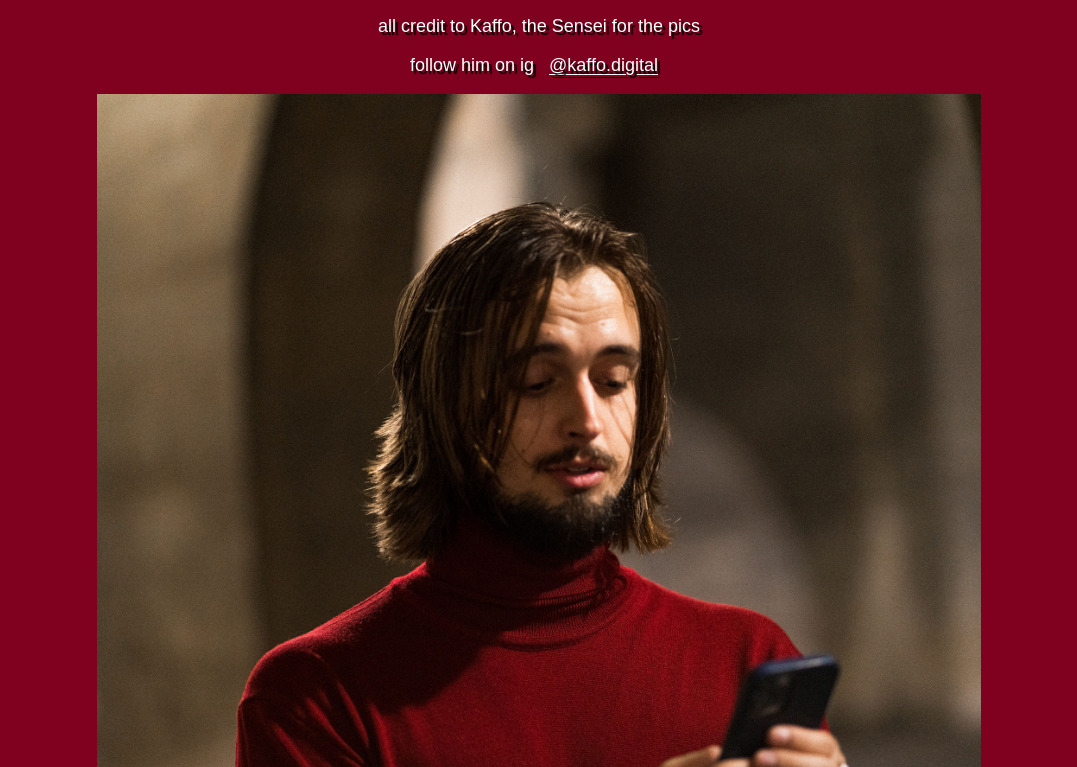
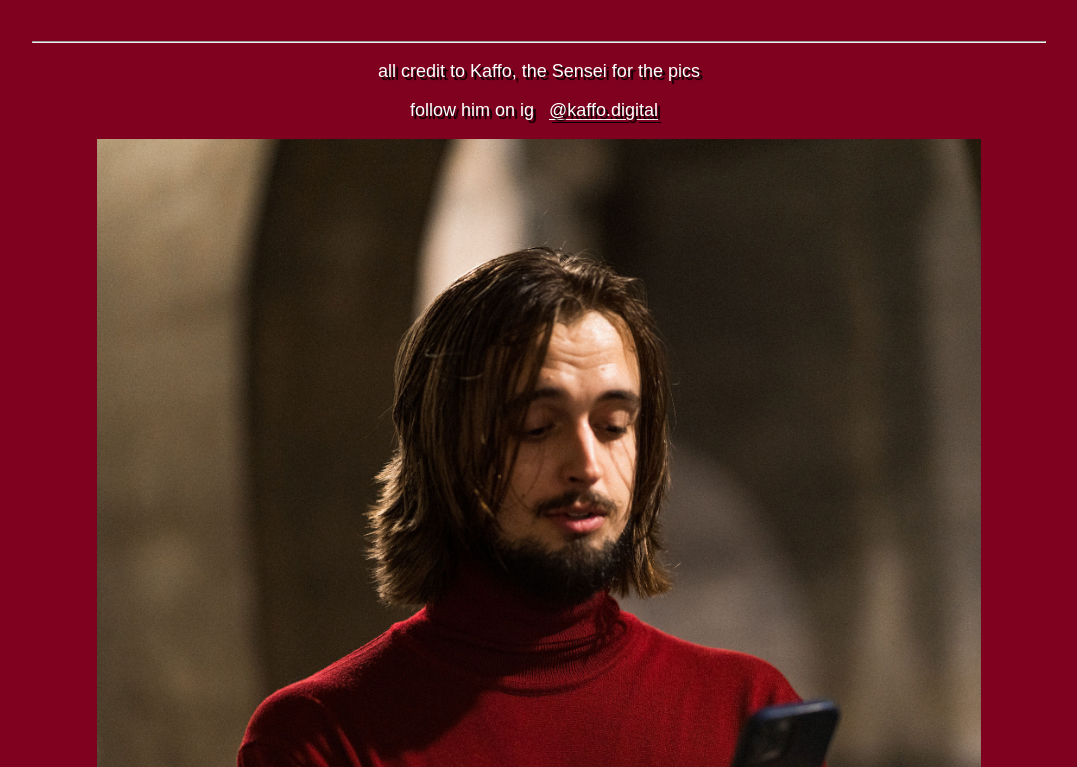
Before and after one commit to ibrahimaslam423/jak-the-act, a plain HTML site: page images.html in a window 1280 px wide. Shown: the part 126-893 px from the top of the page, without its empty margins (101-1178 px from the left). Drawn offline with Linux system fonts and the light colour scheme; a web font is replaced by a local one.

Commit message:
Add horizontal rule to top of page

```diff
--- a/images.html
+++ b/images.html
@@ -22,6 +22,8 @@
         </div>
     </header>
     <body>
+        <div class = "spacer"></div>
+        <hr>
         <div>
             <p>all credit to Kaffo, the Sensei for the pics</p>
             <p>follow him on ig <a href ="https://www.instagram.com/kaffo.digital/?hl=en">@kaffo.digital</a></p>
```
